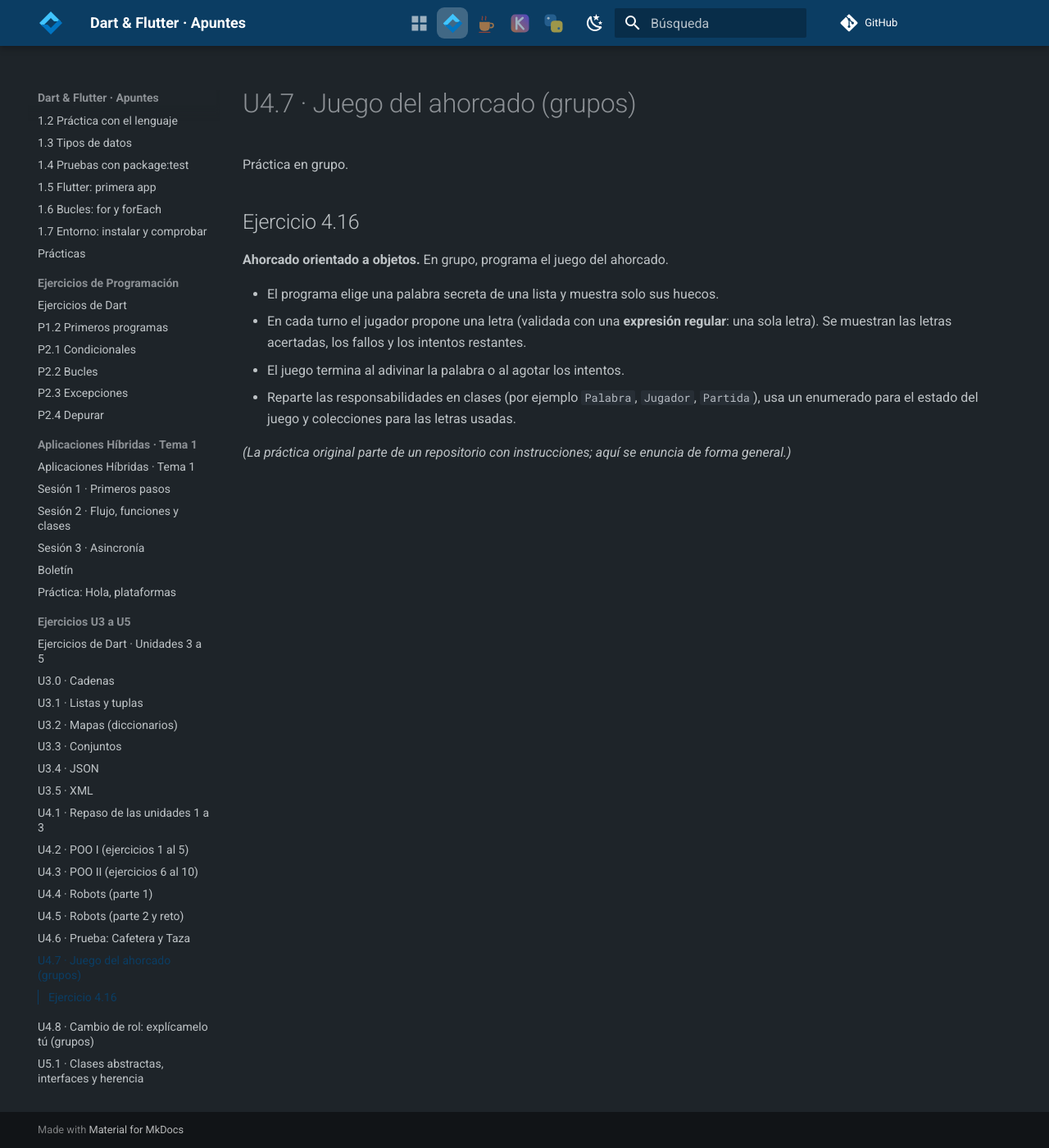
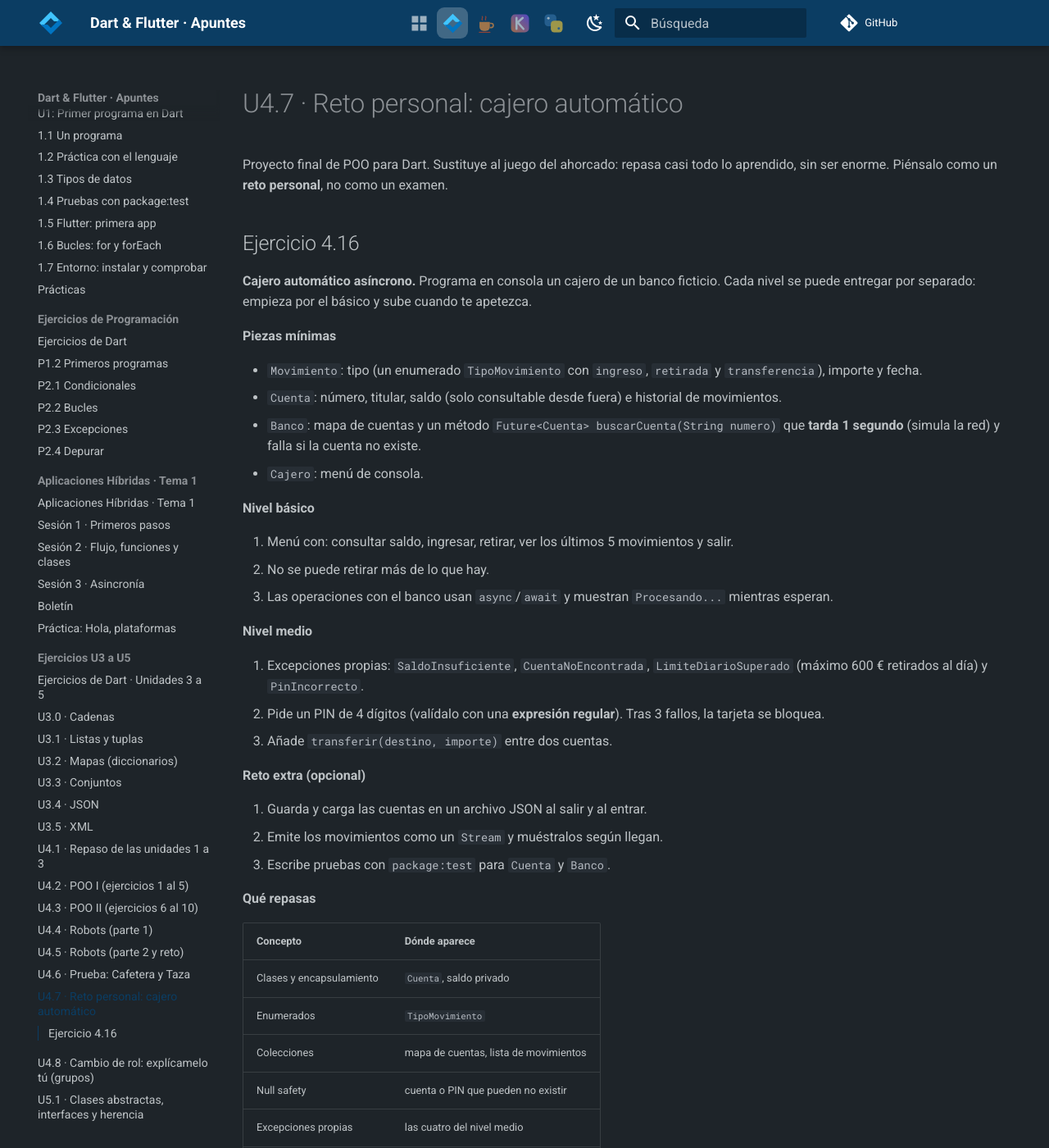
Before and after one commit to apuntes-dam/dart-flutter-apuntes, an MkDocs documentation site: the page built from docs/ejercicios-u3-u5/u4-7.md, in a window 1280 px wide and 1400 px high. Shown: the whole window at 82% size. Built offline with MkDocs 1.6.1 and Material for MkDocs 9.7.7, drawn with Linux system fonts in a browser that asks for light colours; comment, search, counter and statistics services are not loaded; some of the changed text lies outside the part shown.

Commit message:
U4.7: reto personal propio para dart-flutter en lugar del ahorcado
Co-Authored-By: Claude Sonnet 5.5 <noreply@anthropic.com>

```diff
--- a/docs/ejercicios-u3-u5/u4-7.md
+++ b/docs/ejercicios-u3-u5/u4-7.md
@@ -1,14 +1,47 @@
-# U4.7 · Juego del ahorcado (grupos)
+# U4.7 · Reto personal: cajero automático
 
-Práctica en grupo.
+Proyecto final de POO para Dart. Sustituye al juego del ahorcado: repasa casi todo lo aprendido, sin ser enorme. Piénsalo como un **reto personal**, no como un examen.
 
 ## Ejercicio 4.16
 
-**Ahorcado orientado a objetos.** En grupo, programa el juego del ahorcado.
+**Cajero automático asíncrono.** Programa en consola un cajero de un banco ficticio. Cada nivel se puede entregar por separado: empieza por el básico y sube cuando te apetezca.
 
-* El programa elige una palabra secreta de una lista y muestra solo sus huecos.
-* En cada turno el jugador propone una letra (validada con una **expresión regular**: una sola letra). Se muestran las letras acertadas, los fallos y los intentos restantes.
-* El juego termina al adivinar la palabra o al agotar los intentos.
-* Reparte las responsabilidades en clases (por ejemplo `Palabra`, `Jugador`, `Partida`), usa un enumerado para el estado del juego y colecciones para las letras usadas.
+**Piezas mínimas**
 
-*(La práctica original parte de un repositorio con instrucciones; aquí se enuncia de forma general.)*
+* `Movimiento`: tipo (un enumerado `TipoMovimiento` con `ingreso`, `retirada` y `transferencia`), importe y fecha.
+* `Cuenta`: número, titular, saldo (solo consultable desde fuera) e historial de movimientos.
+* `Banco`: mapa de cuentas y un método `Future<Cuenta> buscarCuenta(String numero)` que **tarda 1 segundo** (simula la red) y falla si la cuenta no existe.
+* `Cajero`: menú de consola.
+
+**Nivel básico**
+
+1. Menú con: consultar saldo, ingresar, retirar, ver los últimos 5 movimientos y salir.
+2. No se puede retirar más de lo que hay.
+3. Las operaciones con el banco usan `async`/`await` y muestran `Procesando...` mientras esperan.
+
+**Nivel medio**
+
+4. Excepciones propias: `SaldoInsuficiente`, `CuentaNoEncontrada`, `LimiteDiarioSuperado` (máximo 600 € retirados al día) y `PinIncorrecto`.
+5. Pide un PIN de 4 dígitos (valídalo con una **expresión regular**). Tras 3 fallos, la tarjeta se bloquea.
+6. Añade `transferir(destino, importe)` entre dos cuentas.
+
+**Reto extra (opcional)**
+
+7. Guarda y carga las cuentas en un archivo JSON al salir y al entrar.
+8. Emite los movimientos como un `Stream` y muéstralos según llegan.
+9. Escribe pruebas con `package:test` para `Cuenta` y `Banco`.
+
+**Qué repasas**
+
+| Concepto | Dónde aparece |
+|---|---|
+| Clases y encapsulamiento | `Cuenta`, saldo privado |
+| Enumerados | `TipoMovimiento` |
+| Colecciones | mapa de cuentas, lista de movimientos |
+| Null safety | cuenta o PIN que pueden no existir |
+| Excepciones propias | las cuatro del nivel medio |
+| `Future`/`async`/`await` | `buscarCuenta` y las operaciones |
+| Expresiones regulares | validar el PIN |
+| JSON, `Stream`, pruebas | reto extra |
+
+*Consejo: dibuja antes las clases en papel (qué datos tiene cada una y qué hace) y escribe primero solo `Cuenta`, con sus pruebas. El resto se apoya en ella.*
--- a/mkdocs.yml
+++ b/mkdocs.yml
@@ -79,6 +79,6 @@ nav:
       - "U4.4 · Robots (parte 1)": ejercicios-u3-u5/u4-4.md
       - "U4.5 · Robots (parte 2 y reto)": ejercicios-u3-u5/u4-5.md
       - "U4.6 · Prueba: Cafetera y Taza": ejercicios-u3-u5/u4-6.md
-      - "U4.7 · Juego del ahorcado (grupos)": ejercicios-u3-u5/u4-7.md
+      - "U4.7 · Reto personal: cajero automático": ejercicios-u3-u5/u4-7.md
       - "U4.8 · Cambio de rol: explícamelo tú (grupos)": ejercicios-u3-u5/u4-8.md
       - "U5.1 · Clases abstractas, interfaces y herencia": ejercicios-u3-u5/u5-1.md
```
Also changed, not shown: docs/assets/soluciones.json (+1 -1 lines), docs/ejercicios-u3-u5/index.md (+1 -1 lines), docs/ejercicios-u3-u5/u4-8.md (+2 -2 lines).
